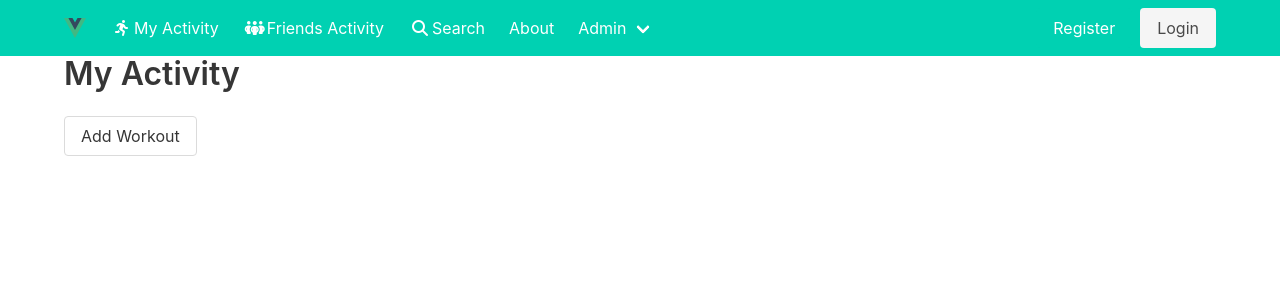
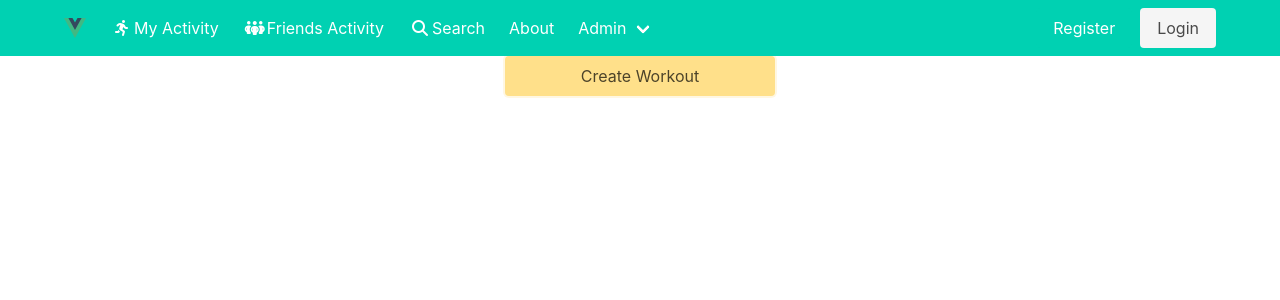
Before and after one commit to mzhunio/Web-Development-Assignments, a Vue app in the folder fitness-app/: page /myActivity in a window 1280 px wide. Shown: the top 300 px of the page. Built offline with nearby package versions, Linux system fonts and the light colour scheme.

Commit message:
add myActivity form

```diff
--- a/fitness-app/src/components/MyActivity.vue
+++ b/fitness-app/src/components/MyActivity.vue
@@ -1,16 +1,47 @@
 <script setup lang="ts"></script>
 
 <template>
-  <div class="container">
-    <h1 class="title">My Activity</h1>
-
-    <div class="columns">
-      <div class="column is-half">
-        <button class="button">Add Workout</button>
+  <div class="myActivity">
+    <div class="container">
+      <div class="columns is-justify-content-center">
+        <div
+          class="column is-half-tablet is-one-third-desktop is-one-quarter-widescreen"
+        >
+          <button class="button is-warning is-focused is-fullwidth">
+            Create Workout
+          </button>
+          <form>
+            <div class="modal">
+                <div class="block">
+                  This text is within a <strong>block</strong>.
+                </div>
+                <div class="block">
+                  This text is within a <strong>second block</strong>. Lorem
+                  ipsum dolor sit amet, consectetur adipiscing elit. Aenean
+                  efficitur sit amet massa fringilla egestas. Nullam condimentum
+                  luctus turpis.
+                </div>
+                <div class="block">
+                  This text is within a <strong>third block</strong>. This block
+                  has no margin at the bottom.
+                </div>
+            </div>
+          </form>
+        </div>
       </div>
     </div>
   </div>
 </template>
 
 <style scoped>
+.myActivity {
+  display: inline;
+  align-items: center;
+  justify-content: flex-end;
+  height: 100%;
+}
+
+.button {
+  width: 100%;
+}
 </style>
```
